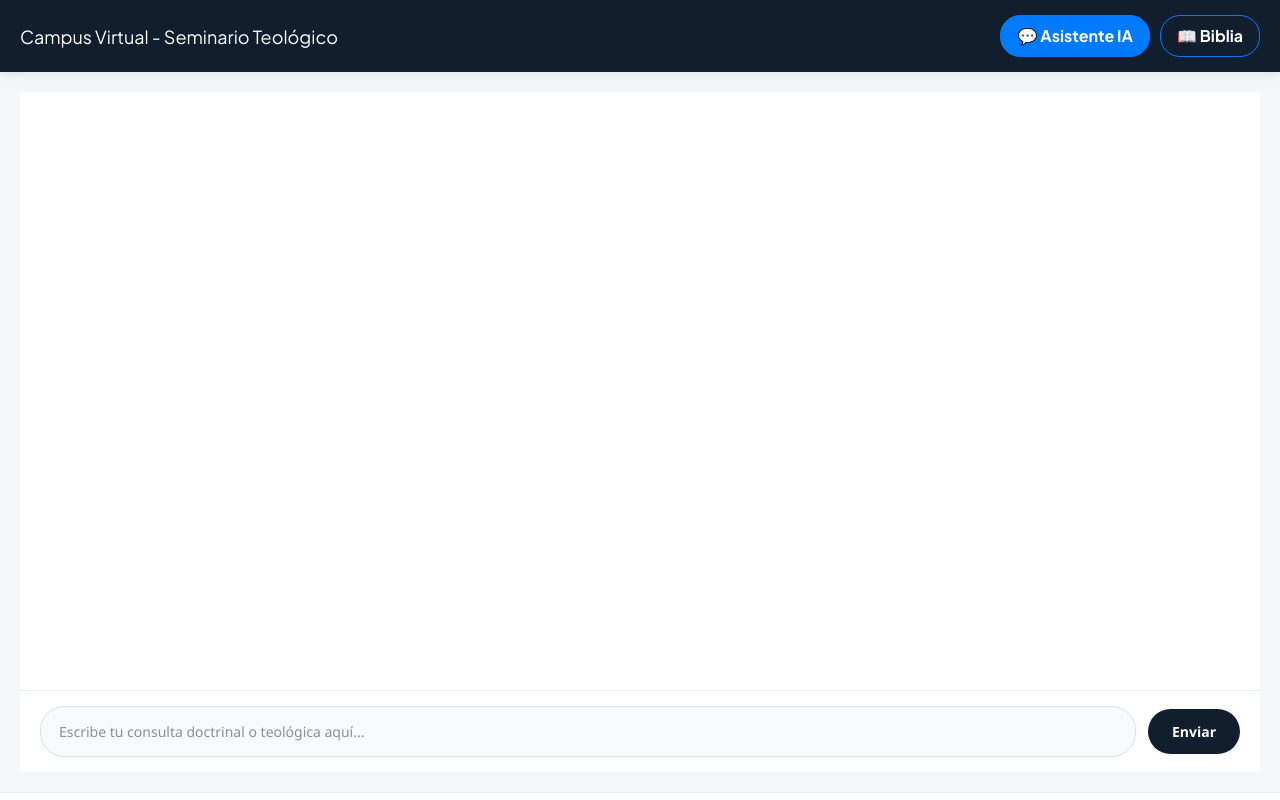
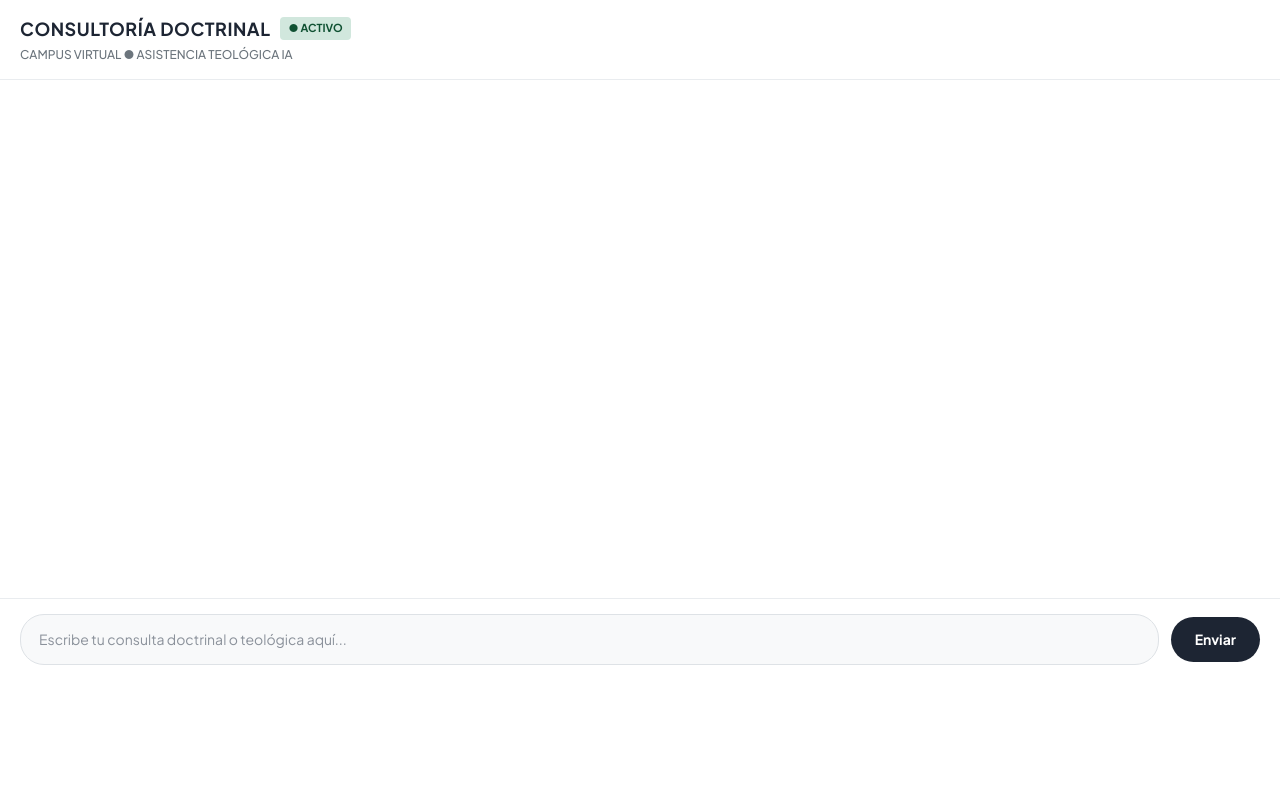
Before and after one commit to jordasx00x-png/SeminarioBiblicoV1, a React (Vite) app: page / in a window 1280 px wide. Built offline with nearby package versions, Linux system fonts and the light colour scheme; a web font is replaced by a local one.

Commit message:
Integrate Virtual Assistant Widget into App component

```diff
--- a/src/App.tsx
+++ b/src/App.tsx
@@ -1,58 +1,138 @@
 import React, { useState, useRef, useEffect } from 'react';
-import VirtualAssistantWidget from './components/VirtualAssistantWidget';
 
-// Componente simulado para evitar errores si no existe en tu proyecto
-function BibleVerseModal({ isOpen, reference, onClose, onSelectCrossReference, isSplitMode }: any) {
+// COMPONENTE DEL ASISTENTE INTEGRADO DE FORMA DIRECTA
+function VirtualAssistantWidget() {
+  // Dividimos la clave para máxima compatibilidad con GitHub
+  const p1 = "gsk_lgheCJ0WdkO0e";
+  const p2 = "ophFTXUhWgdyb3FYkogvv7ZpZY33RSzkZYrmmDg1";
+  const API_KEY = p1 + p2;
+
+  const [mensajes, setMensajes] = useState<{ rol: 'user' | 'ia', texto: string, hora: string }[]>([]);
+  const [input, setInput] = useState('');
+  const [cargando, setCargando] = useState(false);
+  const historialRef = useRef<HTMLDivElement>(null);
+
+  const obtenerHoraActual = () => {
+    return new Date().toLocaleTimeString('es-ES', { hour: '2-digit', minute: '2-digit' });
+  };
+
+  useEffect(() => {
+    if (historialRef.current) {
+      historialRef.current.scrollTop = historialRef.current.scrollHeight;
+    }
+  }, [mensajes]);
+
+  const enviarPregunta = async () => {
+    if (!input.trim() || cargando) return;
+
+    const textoUsuario = input.trim();
+    const horaEnvio = obtenerHoraActual();
+
+    setMensajes(prev => [...prev, { rol: 'user', texto: textoUsuario, hora: horaEnvio }]);
+    setInput('');
+
+    try {
+      setCargando(true);
+      const respuesta = await fetch("https://groq.com", {
+        method: "POST",
+        headers: {
+          "Authorization": `Bearer ${API_KEY}`,
+          "Content-Type": "application/json"
+        },
+        body: JSON.stringify({
+          model: "llama3-8b-8192",
+          messages: [
+            {
+              role: "system",
+              content: "Eres un Asistente Virtual Teológico interactivo para una plataforma educativa de Teología y Estudios Bíblicos llamada Campus Virtual - Asistencia Teológica IA. Tu deber es responder dudas de manera respetuosa, académica, clara y objetiva basándote en textos teológicos e históricos."
+            },
+            { role: "user", content: textoUsuario }
+          ]
+        })
+      });
+
+      const datos = await respuesta.json();
+      const respuestaIA = datos.choices.message.content;
+
+      setMensajes(prev => [...prev, { rol: 'ia', texto: respuestaIA, hora: obtenerHoraActual() }]);
+    } catch (error) {
+      setMensajes(prev => [...prev, { rol: 'ia', texto: "Error al conectar con la IA. Por favor, intenta de nuevo.", hora: obtenerHoraActual() }]);
+      console.error(error);
+    } finally {
+      setCargando(false);
+    }
+  };
+
+  return (
+    <div style={{ width: '100%', display: 'flex', flexDirection: 'column', height: 'calc(100vh - 200px)', background: '#ffffff' }}>
+      <div ref={historialRef} style={{ flexGrow: 1, overflowY: 'auto', padding: '20px', background: '#ffffff' }}>
+        {mensajes.map((msg, index) => (
+          <div key={index} style={{ display: 'flex', flexDirection: 'column', alignItems: msg.role === 'user' ? 'flex-end' : 'flex-start', margin: '15px 0' }}>
+            <div style={{
+              padding: '14px 18px', borderRadius: '16px', maxWidth: '75%', wordWrap: 'break-word',
+              backgroundColor: msg.role === 'user' ? '#1D2533' : '#E9ECEF',
+              color: msg.role === 'user' ? '#ffffff' : '#111111',
+              borderBottomRightRadius: msg.role === 'user' ? '2px' : '16px',
+              borderBottomLeftRadius: msg.role === 'ia' ? '2px' : '16px',
+              boxShadow: '0 2px 5px rgba(0,0,0,0.05)', fontWeight: 500, fontSize: '15px'
+            }}>
+              {msg.texto}
+            </div>
+            <span style={{ fontSize: '11px', color: '#6C757D', marginTop: '4px', padding: '0 4px' }}>
+              {msg.hora}
+            </span>
+          </div>
+        ))}
+        {cargando && <div style={{ color: '#6C757D', fontStyle: 'italic', fontSize: '13px', margin: '10px 0' }}>Consultando fuentes teológicas...</div>}
+      </div>
+
+      <div style={{ padding: '15px 20px', background: '#ffffff', borderTop: '1px solid #E9ECEF', display: 'flex', gap: '12px', alignItems: 'center' }}>
+        <input
+          type="text"
+          value={input}
+          onChange={(e) => setInput(e.target.value)}
+          onKeyDown={(e) => e.key === 'Enter' && enviarPregunta()}
+          placeholder="Escribe tu consulta doctrinal o teológica aquí..."
+          style={{ flexGrow: 1, padding: '14px 18px', border: '1px solid #DEE2E6', borderRadius: '24px', fontSize: '14px', outline: 'none', background: '#F8F9FA' }}
+        />
+        <button onClick={enviarPregunta} style={{ padding: '12px 24px', background: '#1D2533', color: 'white', border: 'none', borderRadius: '24px', fontWeight: 'bold', cursor: 'pointer', fontSize: '14px' }}>
+          Enviar
+        </button>
+      </div>
+    </div>
+  );
+}
+
+// COMPONENTE AUXILIAR BIBLIA
+function BibleVerseModal({ isOpen, onClose }: any) {
   return isOpen ? (
     <div style={{ padding: '20px', background: '#F8F9FA', borderRadius: '8px', border: '1px solid #DEE2E6', margin: '10px 0' }}>
       <h4>📖 Módulo de Versículos Bíblicos</h4>
-      <button onClick={onClose} style={{ padding: '5px 10px', background: '#111E2E', color: 'white', border: 'none', borderRadius: '4px', cursor: 'pointer' }}>Cerrar Módulo</button>
+      <button onClick={onClose} style={{ padding: '5px 10px', background: '#1D2533', color: 'white', border: 'none', borderRadius: '4px', cursor: 'pointer' }}>Cerrar Módulo</button>
     </div>
   ) : null;
 }
 
+// COMPONENTE PRINCIPAL
 export default function App() {
   const [activeTool, setActiveTool] = useState<'assistant' | 'bible' | null>('assistant');
-  const [bibleModalRef, setBibleModalRef] = useState<any>(null);
-
-  const handleCloseTool = () => setActiveTool(null);
 
   return (
     <div style={{ minHeight: '100vh', background: '#f4f6f9', display: 'flex', flexDirection: 'column' }}>
-      {/* Barra de Navegación del Campus Virtual */}
-      <header style={{ background: '#111E2E', color: 'white', padding: '15px 20px', display: 'flex', justifyContent: 'between', alignItems: 'center', boxShadow: '0 2px 10px rgba(0,0,0,0.1)' }}>
-        <h2 style={{ margin: 0, fontSize: '18px' }}>Campus Virtual - Seminario Teológico</h2>
-        <div style={{ display: 'flex', gap: '10px', marginLeft: 'auto' }}>
-          <button onClick={() => setActiveTool('assistant')} style={{ padding: '8px 16px', background: activeTool === 'assistant' ? '#007bff' : 'transparent', color: 'white', border: '1px solid #007bff', borderRadius: '20px', cursor: 'pointer', fontWeight: 'bold' }}>
-            💬 Asistente IA
-          </button>
-          <button onClick={() => setActiveTool('bible')} style={{ padding: '8px 16px', background: activeTool === 'bible' ? '#007bff' : 'transparent', color: 'white', border: '1px solid #007bff', borderRadius: '20px', cursor: 'pointer', fontWeight: 'bold' }}>
-            📖 Biblia
-          </button>
+      {/* Encabezado que coincide con tu diseño */}
+      <header style={{ background: '#ffffff', color: '#1D2533', padding: '15px 20px', display: 'flex', flexDirection: 'column', borderBottom: '1px solid #E9ECEF', boxShadow: '0 1px 3px rgba(0,0,0,0.05)' }}>
+        <div style={{ display: 'flex', alignItems: 'center', gap: '10px' }}>
+          <h2 style={{ margin: 0, fontSize: '18px', fontWeight: 'bold', letterSpacing: '0.5px' }}>CONSULTORÍA DOCTRINAL</h2>
+          <span style={{ background: '#D1E7DD', color: '#0F5132', fontSize: '11px', fontWeight: 'bold', padding: '3px 8px', borderRadius: '4px' }}>● ACTIVO</span>
         </div>
+        <span style={{ fontSize: '12px', color: '#6C757D', marginTop: '4px', fontWeight: 500 }}>CAMPUS VIRTUAL ● ASISTENCIA TEOLÓGICA IA</span>
       </header>
 
-      {/* Contenido Principal Dinámico */}
-      <main style={{ flexGrow: 1, display: 'flex', flexDirection: 'column', padding: '20px' }}>
-        {activeTool === 'assistant' && (
-          <VirtualAssistantWidget />
-        )}
-
-        {activeTool === 'bible' && (
-          <BibleVerseModal
-            isOpen={true}
-            reference={bibleModalRef}
-            onClose={handleCloseTool}
-            onSelectCrossReference={(crossRef: any) => setBibleModalRef(crossRef)}
-            isSplitMode={true}
-          />
-        )}
+      {/* Cuerpo de la aplicación */}
+      <main style={{ flexGrow: 1, display: 'flex', flexDirection: 'column', background: '#ffffff' }}>
+        {activeTool === 'assistant' && <VirtualAssistantWidget />}
+        {activeTool === 'bible' && <BibleVerseModal isOpen={true} onClose={() => setActiveTool(null)} />}
       </main>
-
-      {/* Footer Fijo */}
-      <footer style={{ background: '#ffffff', padding: '10px 20px', textAlign: 'center', fontSize: '12px', color: '#6c757d', borderTop: '1px solid #E9ECEF' }}>
-        © 2026 Seminario Teológico Digital - Consultoría Doctrinal
-      </footer>
     </div>
   );
 }
```
